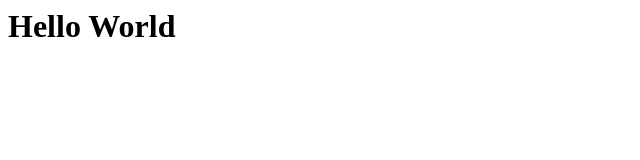
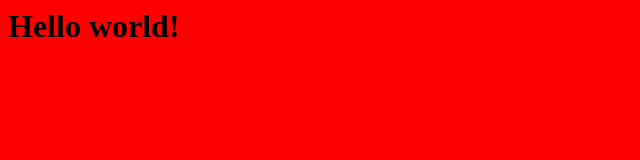
Before and after one commit to Udaykiran96/git-101, a plain HTML site: page index.html in a window 1280 px wide. Shown: the whole page, without its empty margins (0-640 px from the left). Drawn offline with Linux system fonts and the light colour scheme.

Commit message:
add stylesheet with red background

```diff
--- a/index.html
+++ b/index.html
@@ -1,10 +1,9 @@
 <!DOCTYPE
 <html>
-<Head>
-
-</Head>
-<Body>
-  <h1>Hello World</h1>
-
-</Body>
+<head>
+<link rel="stylesheet" href="style.css">
+</head>
+<body>
+  <h1>Hello world!</h1>
+</body>
 </html>
--- /dev/null
+++ b/style.css
@@ -0,0 +1,3 @@
+body {
+  background-color: red;
+}
```
